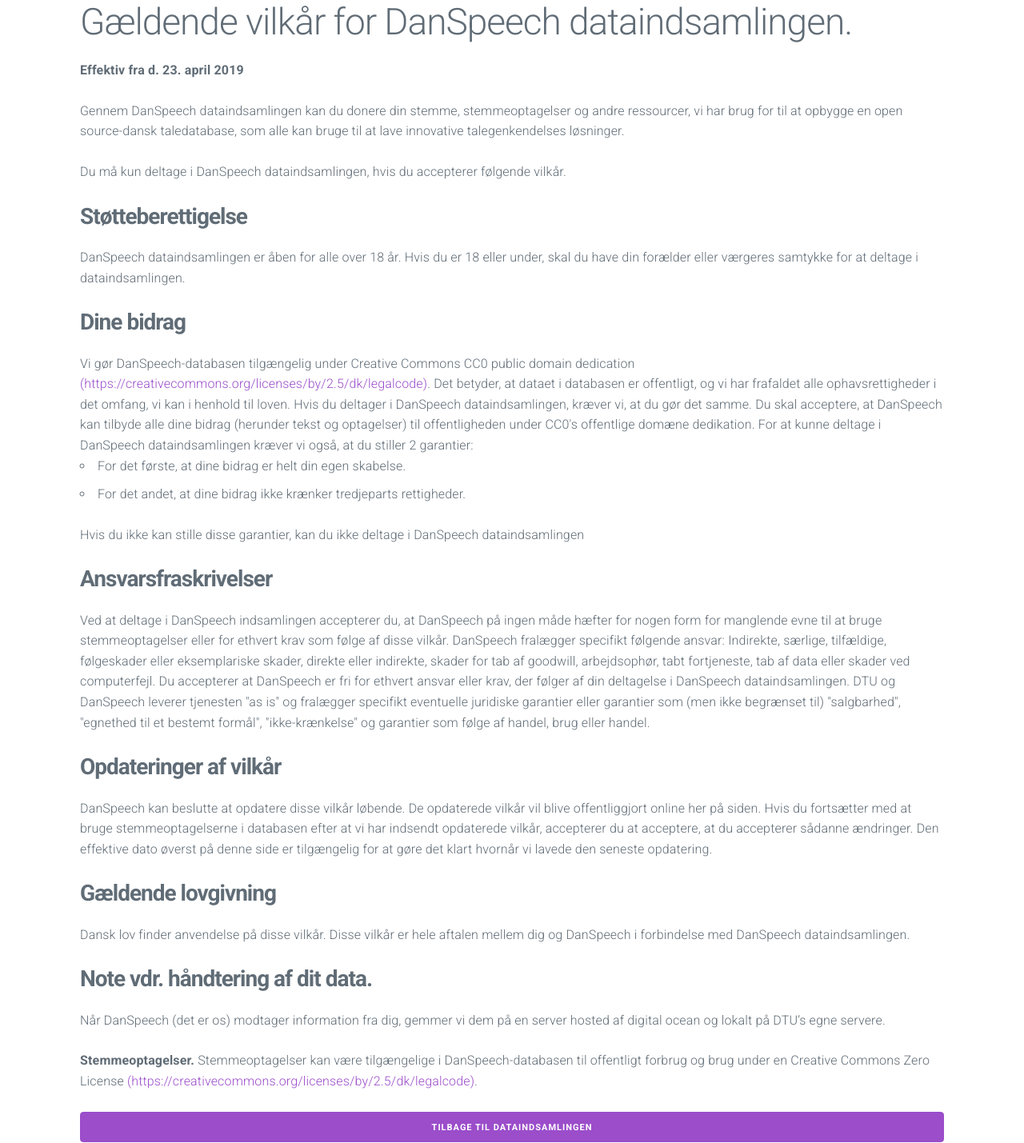
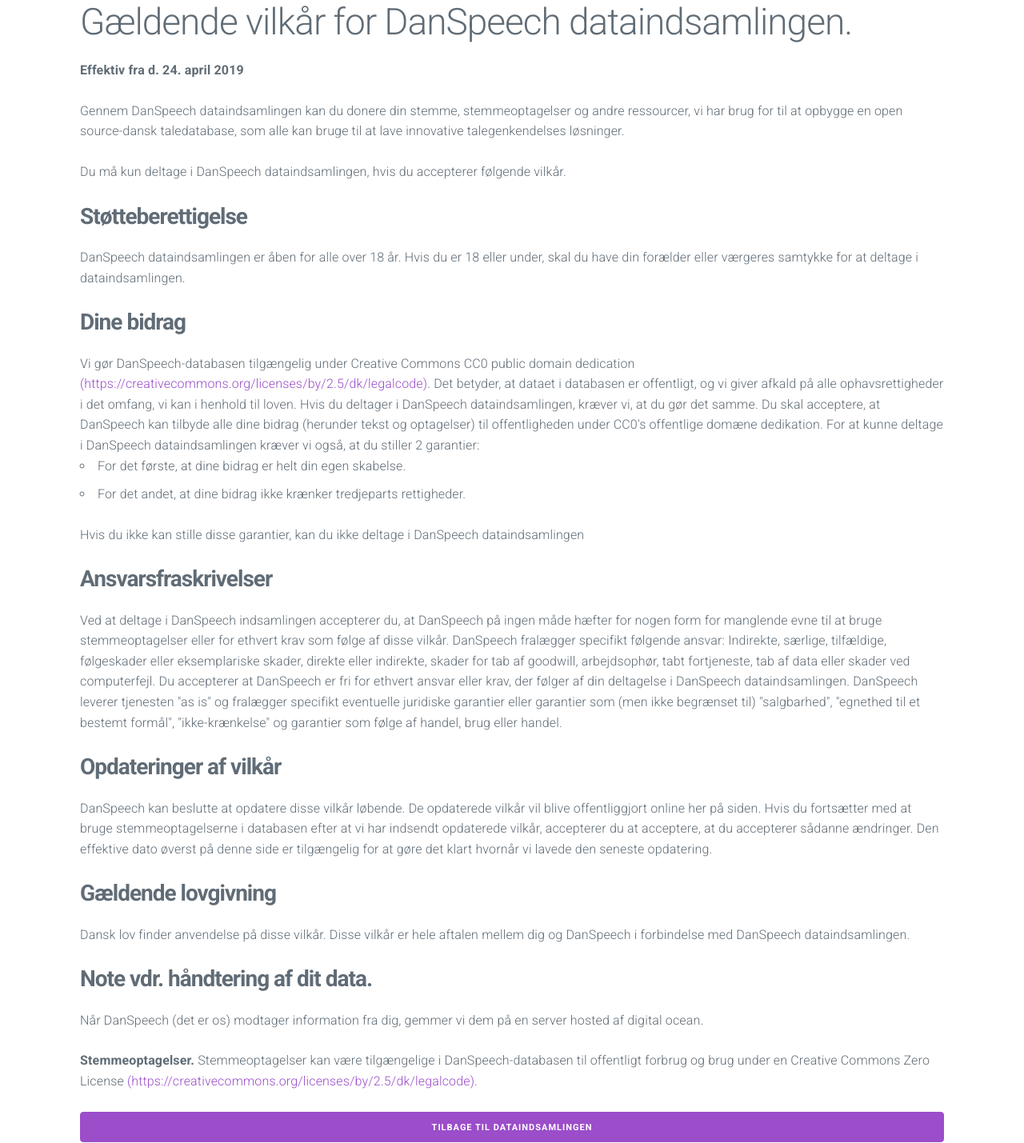
Before and after one commit to Rasmusafj/danspeech_webapp, a Django app: page /requirements/ in a window 1280 px wide. Shown: the whole page at 80% size. Run offline with Django 3.2, Linux system fonts and the light colour scheme.

Commit message:
Updated requirements

```diff
--- a/danspeech/templates/requirements.html
+++ b/danspeech/templates/requirements.html
@@ -18,7 +18,7 @@
         Gældende vilkår for DanSpeech dataindsamlingen.
         </h1>
 
-        <p><b>Effektiv fra d. 23. april 2019</b></p>
+        <p><b>Effektiv fra d. 24. april 2019</b></p>
         <p>
         Gennem DanSpeech dataindsamlingen kan du donere din stemme, stemmeoptagelser og andre ressourcer, vi har brug for til at opbygge en open source-dansk taledatabase, som alle kan bruge til at lave innovative talegenkendelses løsninger.
         </p>
@@ -37,7 +37,7 @@
             <b>Dine bidrag</b>
         </h3>
             Vi gør DanSpeech-databasen tilgængelig under Creative Commons CC0 public domain dedication <a href="https://creativecommons.org/licenses/by/2.5/dk/legalcode">(https://creativecommons.org/licenses/by/2.5/dk/legalcode)</a>.
-            Det betyder, at dataet i databasen er offentligt, og vi har frafaldet alle ophavsrettigheder i det omfang, vi kan i henhold til loven. Hvis du deltager i DanSpeech dataindsamlingen, kræver vi, at du gør det samme.
+            Det betyder, at dataet i databasen er offentligt, og vi giver afkald på alle ophavsrettigheder i det omfang, vi kan i henhold til loven. Hvis du deltager i DanSpeech dataindsamlingen, kræver vi, at du gør det samme.
             Du skal acceptere, at DanSpeech kan tilbyde alle dine bidrag (herunder tekst og optagelser) til offentligheden under CC0's offentlige domæne dedikation.
             For at kunne deltage i DanSpeech dataindsamlingen kræver vi også, at du stiller 2 garantier:
 
@@ -58,7 +58,7 @@
             Ved at deltage i DanSpeech indsamlingen accepterer du, at DanSpeech på ingen måde hæfter for nogen form for manglende evne til at bruge stemmeoptagelser eller for ethvert krav som følge af disse vilkår.
             DanSpeech fralægger specifikt følgende ansvar: Indirekte, særlige, tilfældige, følgeskader eller eksemplariske skader, direkte eller indirekte, skader for tab af goodwill, arbejdsophør, tabt fortjeneste, tab af data eller skader ved computerfejl.
             Du accepterer at DanSpeech er fri for ethvert ansvar eller krav, der følger af din deltagelse i DanSpeech dataindsamlingen.
-            DTU og DanSpeech leverer tjenesten "as is" og fralægger specifikt eventuelle juridiske garantier eller garantier som (men ikke begrænset til) "salgbarhed", "egnethed til et bestemt formål", "ikke-krænkelse" og garantier som følge af handel, brug eller handel.
+            DanSpeech leverer tjenesten "as is" og fralægger specifikt eventuelle juridiske garantier eller garantier som (men ikke begrænset til) "salgbarhed", "egnethed til et bestemt formål", "ikke-krænkelse" og garantier som følge af handel, brug eller handel.
         </p>
 
         <h3>
@@ -81,7 +81,7 @@
             <b>Note vdr. håndtering af dit data.</b>
         </h3>
         <p>
-            Når DanSpeech (det er os) modtager information fra dig, gemmer vi dem på en server hosted af digital ocean og lokalt på DTU’s egne servere.
+            Når DanSpeech (det er os) modtager information fra dig, gemmer vi dem på en server hosted af digital ocean.
         </p>
         <p>
             <b>Stemmeoptagelser.</b> Stemmeoptagelser kan
```
